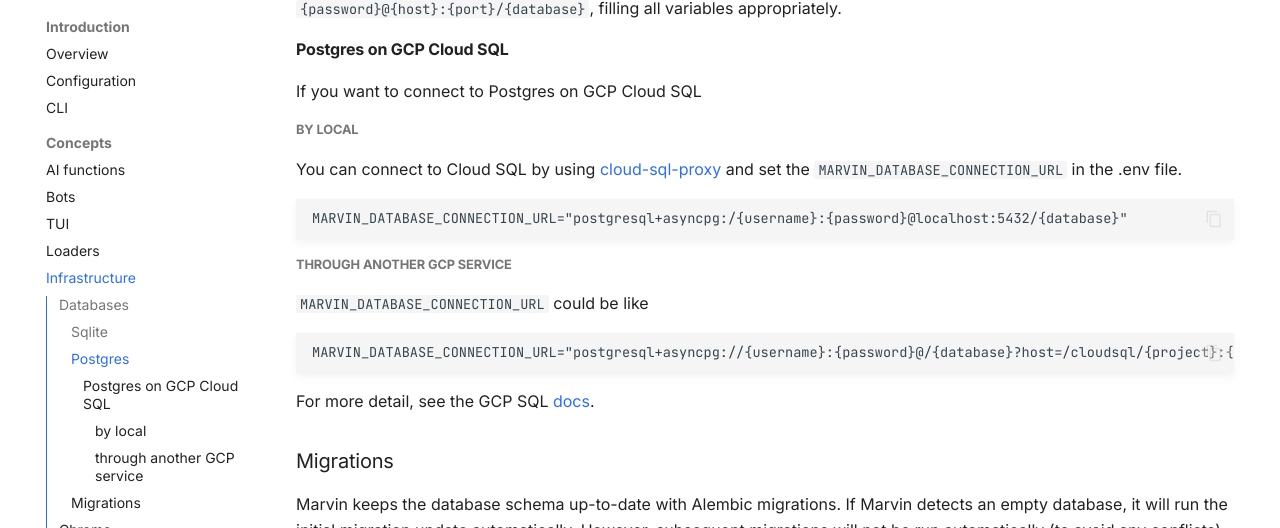
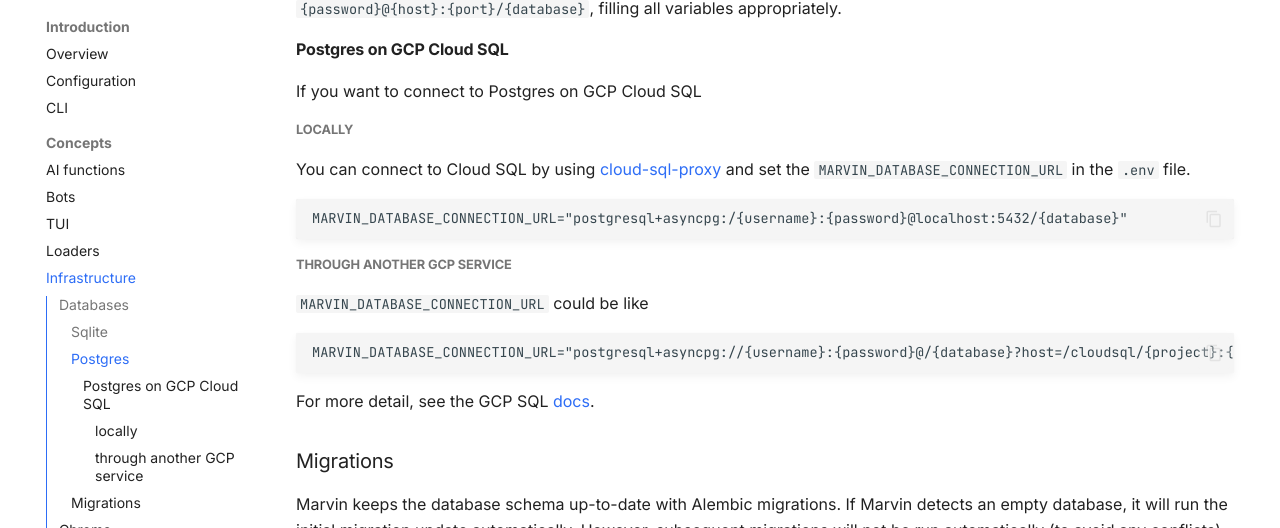
Before and after one commit to PrefectHQ/marvin, an MkDocs documentation site: the page built from docs/guide/concepts/infra.md, in a window 1280 px wide and 900 px high, scrolled down 495 px. Shown: the part 138-666 px from the top of the window. Built offline with MkDocs 1.6.1 and Material for MkDocs 9.7.7, drawn with Linux system fonts in a browser that asks for light colours; comment, search, counter and statistics services are not loaded.

Commit message:
small nit (#2)

````diff
--- a/docs/guide/concepts/infra.md
+++ b/docs/guide/concepts/infra.md
@@ -13,8 +13,8 @@
 #### Postgres on GCP Cloud SQL
 If you want to connect to Postgres on GCP Cloud SQL
 
-##### by local
-You can connect to Cloud SQL by using [cloud-sql-proxy](https://cloud.google.com/sql/docs/postgres/sql-proxy#install) and set the `MARVIN_DATABASE_CONNECTION_URL` in the .env file.
+##### locally
+You can connect to Cloud SQL by using [cloud-sql-proxy](https://cloud.google.com/sql/docs/postgres/sql-proxy#install) and set the `MARVIN_DATABASE_CONNECTION_URL` in the `.env` file.
 
 ```environment
 MARVIN_DATABASE_CONNECTION_URL="postgresql+asyncpg:/{username}:{password}@localhost:5432/{database}"
````
